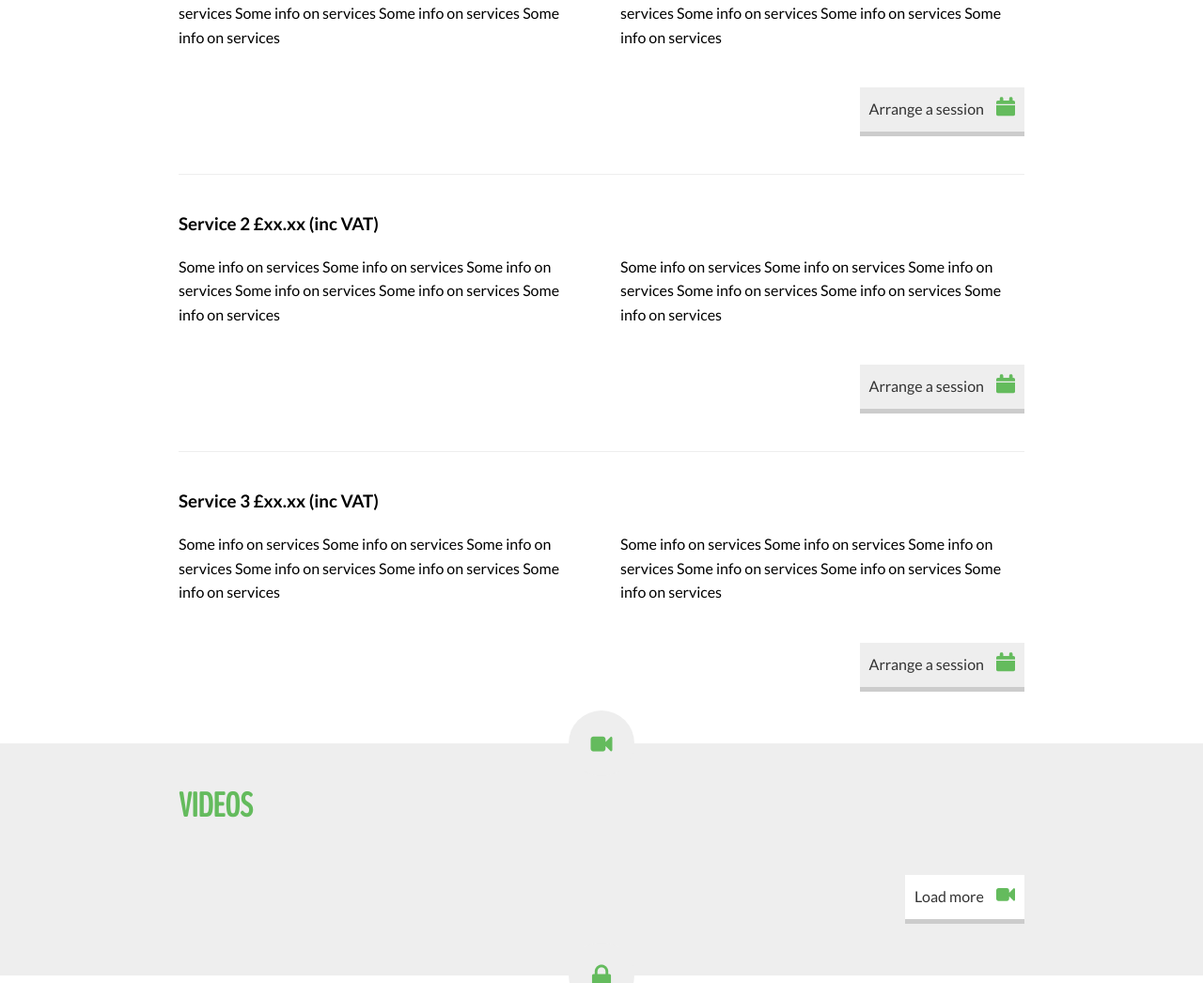
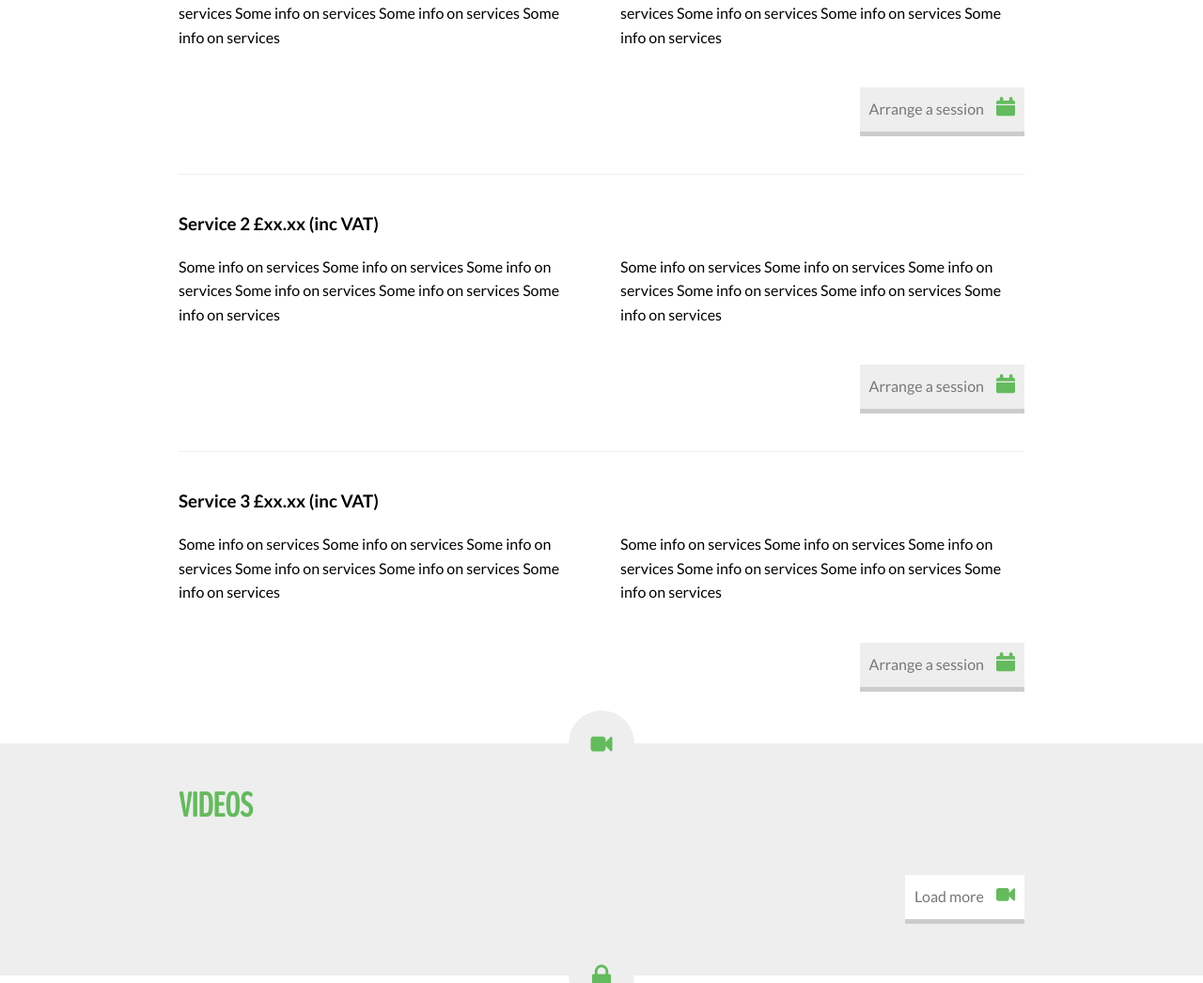
Before and after one commit to tbullough/tbullough.github.io, a Jekyll site: the page built from index.html, in a window 1280 px wide and 1400 px high, scrolled down 3520 px. Shown: the part 150-1196 px from the top of the window at 94% size. Built offline with Jekyll 4.4.1, drawn with Linux system fonts in a browser that asks for light colours; Markdown is read by kramdown in place of the engine named in the settings.

Commit message:
Updated active link state

```diff
--- a/css/tombullough.css
+++ b/css/tombullough.css
@@ -401,12 +401,24 @@
 .serviceArrange {
 	background-color: #EEE;
 	border-bottom: 5px solid #CCC;
-	color: #333;
+	color: #777;
 	float: right;
 	line-height: 20px;
 	margin: 24px 0 0;
 	padding: 10px 10px 14px 10px;
 	text-decoration: none;
+}
+
+.serviceArrange:hover {
+	color: #333;
+}
+
+.serviceArrange:active {
+	border-bottom: 5px solid #64BB5D;
+}
+
+.touch .serviceArrange:hover {
+	border-bottom: 5px solid #64BB5D;
 }
 
 .serviceArrange span {
@@ -465,12 +477,24 @@
 .videoMore {
 	background-color: #FFF;
 	border-bottom: 5px solid #CCC;
-	color: #333;
+	color: #777;
 	float: right;
 	line-height: 20px;
 	margin: 24px 0 0;
 	padding: 10px 10px 14px 10px;
 	text-decoration: none;
+}
+
+.videoMore:hover {
+	color: #333;
+}
+
+.videoMore:active {
+	border-bottom: 5px solid #64BB5D;
+}
+
+.touch .videoMore:hover {
+	border-bottom: 5px solid #64BB5D;
 }
 
 .videoMore span {
```
Also changed, not shown: 1 other file.
